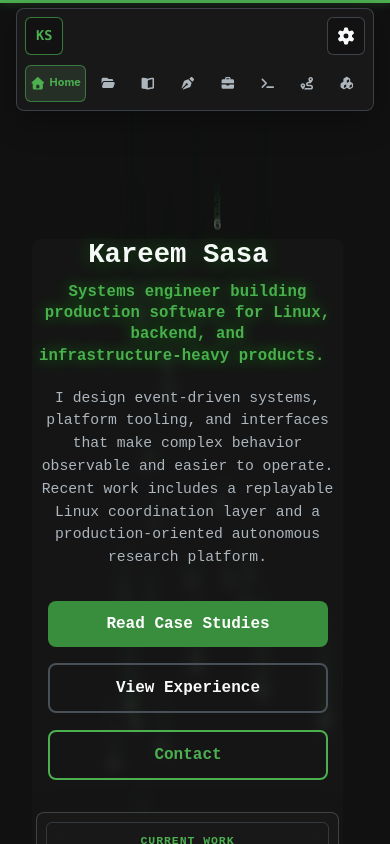
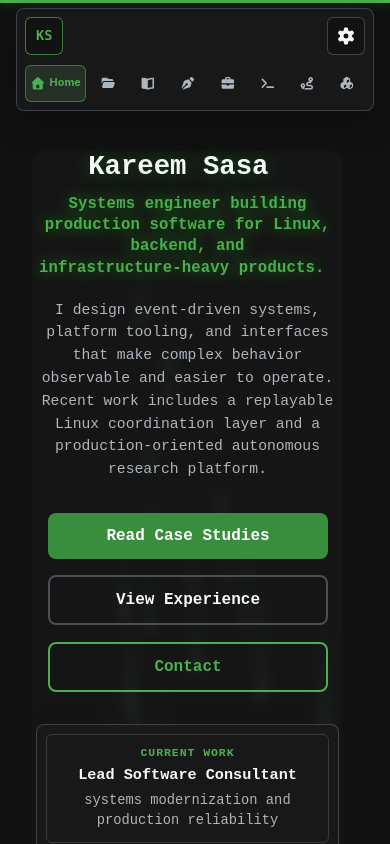
Before and after one commit to kareemsasa3/personal-website, a React (Vite) app in the folder web/: page / in a window 390 px wide. Shown: the top 844 px of the page. Built offline with nearby package versions, Linux system fonts and the light colour scheme.

Commit message:
fix(home): size hero to visible fold and drop doubled mobile header offset
Co-Authored-By: Claude Opus 5.5 <noreply@anthropic.com>

```diff
--- a/web/src/pages/Home/sections/HeroSection.css
+++ b/web/src/pages/Home/sections/HeroSection.css
@@ -6,7 +6,8 @@
   position: relative;
   overflow-x: hidden;
   overflow-y: visible;
-  min-height: 100svh;
+  /* Fill the visible fold below the header and page padding, not a full viewport */
+  min-height: calc(100svh - var(--site-header-measured-offset, 0px) - 2rem);
 }
 
 .hero-content {
@@ -110,7 +111,8 @@
 @media (max-width: 768px) {
   .hero-section {
     min-height: 100svh;
-    padding: clamp(6rem, 18svh, 8rem) 0 2rem;
+    /* Page content already starts below the header; this is breathing room only */
+    padding: clamp(1.5rem, 4svh, 2.5rem) 0 2rem;
     justify-content: flex-start;
   }
 
@@ -170,7 +172,7 @@
 @media (max-width: 480px) {
   .hero-section {
     min-height: 100svh;
-    padding-top: clamp(5rem, 15svh, 7rem);
+    padding-top: clamp(1rem, 3svh, 1.5rem);
   }
 
   .hero-content {
```
